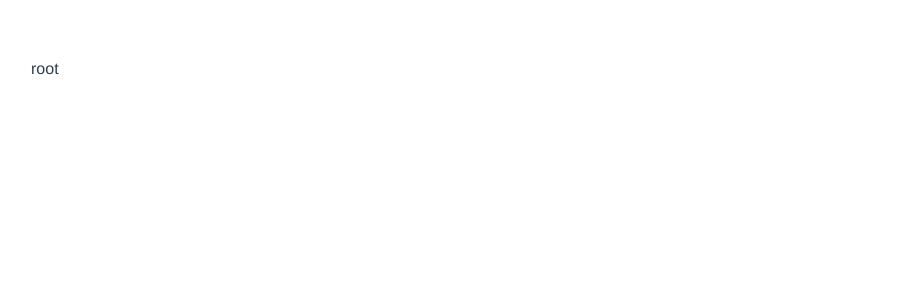
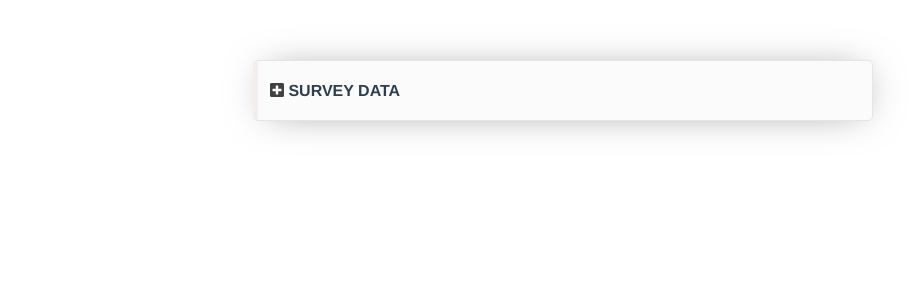
Before and after one commit to kostaricic/crunch-kata-vd, a Vue app: page / in a window 1280 px wide. Shown: the top 300 px of the page, without its empty margins (77-988 px from the left). Built offline with nearby package versions, Linux system fonts and the light colour scheme.

Commit message:
added styling, other fixes

```diff
--- a/index.html
+++ b/index.html
@@ -3,6 +3,8 @@
   <head>
     <meta charset="utf-8">
     <meta name="viewport" content="width=device-width,initial-scale=1.0">
+    <link rel="stylesheet" href="https://use.fontawesome.com/releases/v5.0.13/css/all.css" integrity="sha384-DNOHZ68U8hZfKXOrtjWvjxusGo9WQnrNx2sqG0tfsghAvtVlRW3tvkXWZh58N9jp"
+        crossorigin="anonymous">
     <title>crunch-kata-vd</title>
   </head>
   <body>
--- a/src/App.vue
+++ b/src/App.vue
@@ -19,6 +19,5 @@ export default {
     text-align: left;
     color: #2c3e50;
     margin-top: 60px;
-    margin-left: 100px;
 }
 </style>
--- a/src/components/CrunchComponent.vue
+++ /dev/null
@@ -1,56 +0,0 @@
-<template>
-    <div>
-        <!-- for debugging -->
-        <!-- <div>
-            <h1>key</h1>
-            {{ keyProp }}
-            <hr>
-            <h1>value</h1>
-            {{ valueProp }}
-            <hr>
-            <h1>keyvalue</h1>
-            {{ keyValueProp }}
-        </div> -->
-
-        <div :style="indent" @click="toggleChildren()">
-            {{ keyProp.length > 1 ? keyValueProp.name : keyProp[0] }}
-        </div>
-
-        <div>
-
-        </div>
-        <crunch-component
-            v-if="showChildren"
-            v-for="(node, index) in valueProp"
-            :key="index"
-            :valueProp="node[Object.keys(node)]"
-            :keyProp="Object.keys(node)"
-            :keyValueProp="node"
-            :depth="depth + 1"
-        >
-        </crunch-component>
-    </div>
-</template>
-
-<script>
-export default {
-    props: ['keyProp', 'valueProp', 'keyValueProp', 'depth'],
-
-    data() {
-        return { showChildren: false }
-    },
-
-    computed: {
-        indent () {
-            return { transform: `translate(${this.depth * 30}px)` }
-        }
-    },
-
-    methods: {
-        toggleChildren() {
-            this.showChildren = !this.showChildren
-        }
-    }
-}
-
-</script>
--- a/src/components/MainComponent.vue
+++ b/src/components/MainComponent.vue
@@ -1,11 +1,11 @@
 <template>
-    <div>
-        <crunch-component
+    <div class="main-container">
+        <recursive-component
             :valueProp="surveyData"
-            :keyProp="['root']"
+            :keyProp="['SURVEY DATA']"
             :depth="0"
             >
-        </crunch-component>
+        </recursive-component>
     </div>
 </template>
 
@@ -22,21 +22,21 @@ export default {
     },
 
     mounted () {
-        this.surveyData = this.pair(this.order.graph)
+        this.surveyData = this.mergePairs(this.order.graph)
     },
 
     methods: {
 
-        pair (order) {
+        mergePairs (order) {
             return order.map(item => {
                 // if OBJECT
                 if (this.isObj(item)) {
                     // complicated :) key is computed value and values go recursively
-                    return { [this.getObjKey(item)]: this.pair(this.getObjValue(item)) }
+                    return { [this.getObjKey(item)]: this.mergePairs(this.getObjValue(item)) }
                 // if ARRAY
                 } else if (this.isArr(item)) {
                     // recursion
-                    return this.pair(item)
+                    return this.mergePairs(item)
                 // if STRING
                 } else if (this.isStr(item)) {
                     // replace string
@@ -92,3 +92,10 @@ export default {
     }
 }
 </script>
+
+<style>
+    .main-container {
+        margin: auto;
+        width: 640px;
+    }
+</style>
--- /dev/null
+++ b/src/components/recursiveComponent.vue
@@ -0,0 +1,124 @@
+<template>
+    <div>
+        <!-- for debugging -->
+        <!-- <div>
+            <hr>
+            <h2>keyProp</h2>
+            {{ keyProp }}
+            <h2>valueProp</h2>
+            {{ valueProp }}
+            <h2>keyValueProp</h2>
+            {{ keyValueProp }}
+        </div> -->
+
+        <div
+            :style="[borderLeft, indent]"
+            @click="toggleChildren()"
+            class="recursive-container"
+            :class="{'cursor-pointer': valueProp, 'left-border': !valueProp}"
+            >
+            <h4 style="lineHeight:50%">
+                <i v-if="valueProp" :class="iconClasses"></i>
+                {{ keyProp.length > 1 ? keyValueProp.name : keyProp[0] }}
+            </h4>
+            <p>
+                {{ keyValueProp ? (!keyValueProp.description && !valueProp ? "NO DESCRIPTION" : keyValueProp.description ) : '' }}
+            </p>
+        </div>
+
+        <transition-group name="slide-fade">
+            <recursive-component
+                v-if="showChildren"
+                v-for="(node, index) in valueProp"
+                :key="index"
+                :valueProp="node[Object.keys(node)]"
+                :keyProp="Object.keys(node)"
+                :keyValueProp="node"
+                :depth="depth + 1"
+                >
+            </recursive-component>
+        </transition-group>
+    </div>
+</template>
+
+<script>
+export default {
+    props: ['keyProp', 'valueProp', 'keyValueProp', 'depth'],
+
+    data () {
+        return { showChildren: false }
+    },
+
+    computed: {
+
+        indent () {
+            return {
+                transform: `translate(${this.depth * 30}px)`
+            }
+        },
+
+        iconClasses () {
+            return {
+                'fa fa-plus-square': !this.showChildren,
+                'fa fa-minus-square': this.showChildren
+            }
+        },
+
+        borderLeft () {
+            return {
+                borderLeft: `5px solid rgba(${this.ranNum256()},${this.ranNum256()},${this.ranNum256()},.1)`
+            }
+        }
+
+    },
+
+    methods: {
+        toggleChildren () {
+            this.showChildren = !this.showChildren
+        },
+
+        ranNum256 () {
+            return Math.round(Math.random() * 256)
+        }
+    }
+}
+
+</script>
+
+<style>
+
+    i {
+        color: rgb(65, 65, 65);
+    }
+
+    .recursive-container {
+        border: 1px solid rgba(124, 124, 124, 0.172);
+        border-radius: 5px;
+        padding-left: 12px;
+        margin: 10px;
+        background-color: rgba(240, 240, 240, 0.282);
+        box-shadow: 2px 1px 40px -14px rgba(0,0,0,0.52);
+        -webkit-box-shadow: 2px 1px 40px -14px rgba(0,0,0,0.52);
+        -moz-box-shadow: 2px 1px 40px -14px rgba(0,0,0,0.52);
+    }
+
+    .cursor-pointer {
+        cursor: pointer;
+    }
+
+    .left-border {
+        border-left: 8px solid rgba(106, 106, 106, 0.336);
+    }
+
+    .slide-fade-enter-active {
+    transition: all .3s ease;
+    }
+    .slide-fade-leave-active {
+    transition: all .2s ease;
+    }
+    .slide-fade-enter, .slide-fade-leave-to {
+    transform: translateY(-10px);
+    opacity: 0;
+    }
+
+</style>
--- a/src/main.js
+++ b/src/main.js
@@ -1,10 +1,10 @@
 import Vue from 'vue'
 import App from './App'
 
-import CrunchComponent from './components/CrunchComponent'
+import recursiveComponent from './components/recursiveComponent'
 import MainComponent from './components/MainComponent'
 
-Vue.component('crunch-component', CrunchComponent)
+Vue.component('recursive-component', recursiveComponent)
 Vue.component('main-component', MainComponent)
 
 Vue.config.productionTip = false
```
